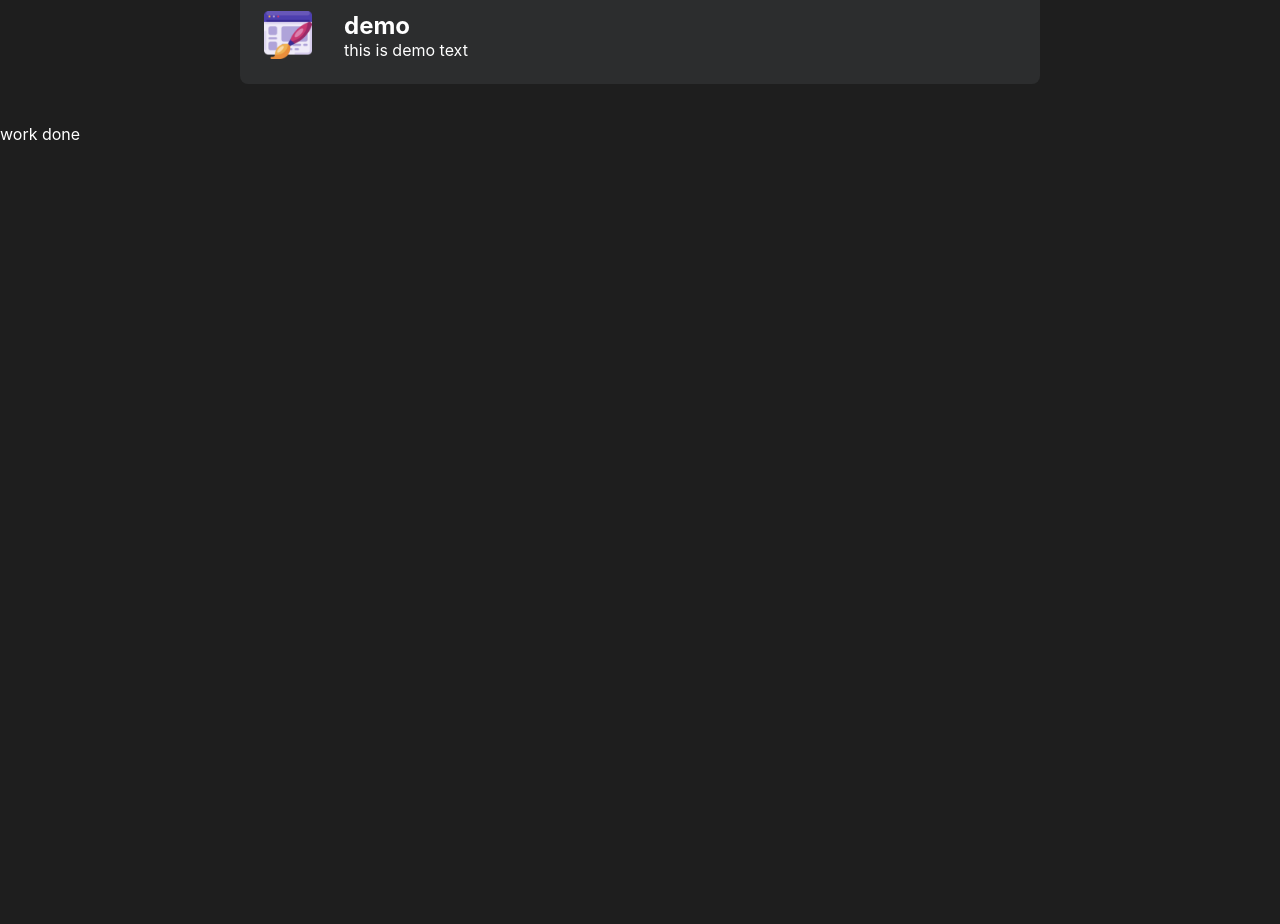
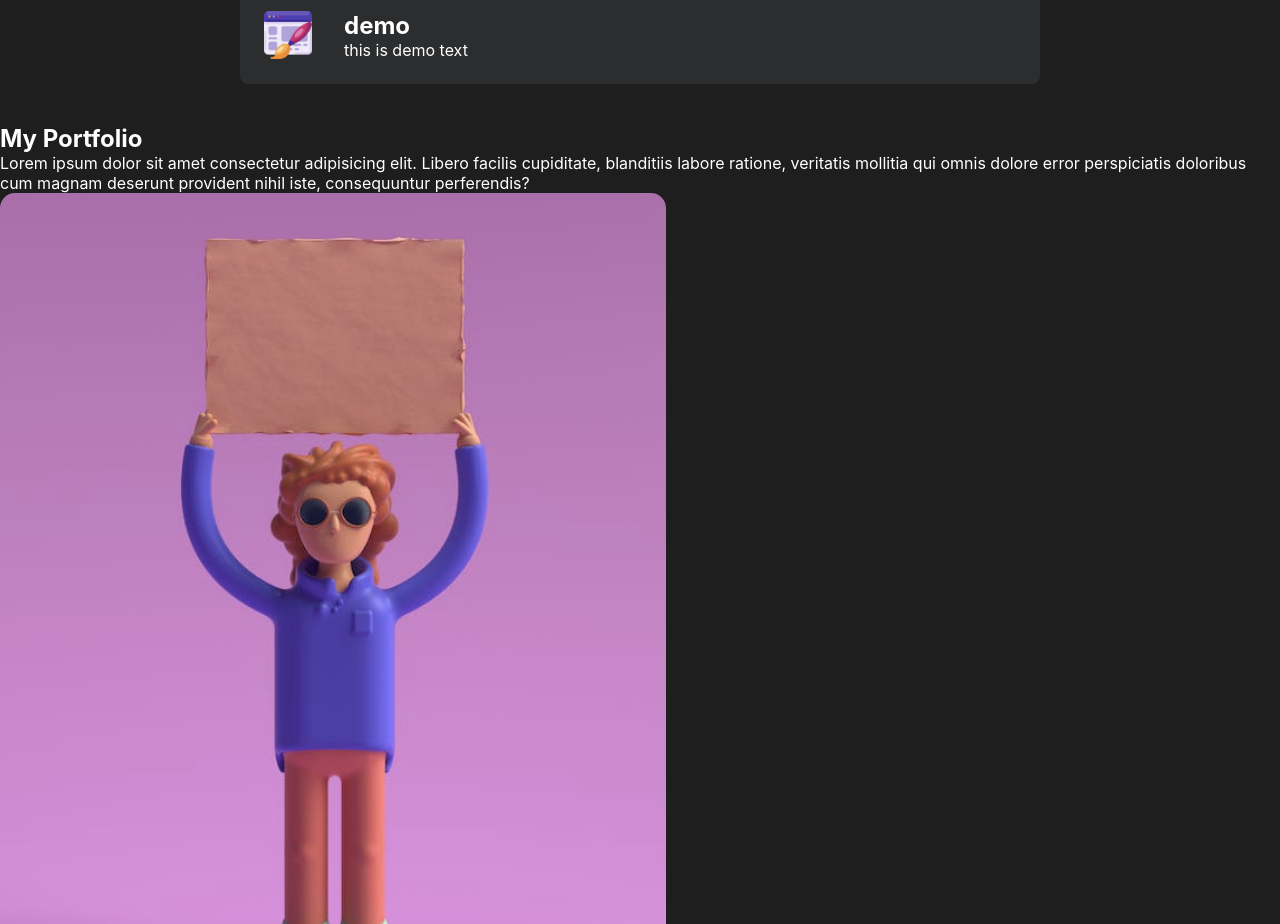
Before and after one commit to Adithyan-Tech/Portfolio, a React (Create React App) app: page / in a window 1280 px wide. Shown: the part 1340-2264 px from the top of the page. Before the commit the page ends 1484 px from the top, so only its background shows below. Built offline with nearby package versions, Linux system fonts and the light colour scheme.

Commit message:
add images

```diff
--- a/src/components/works.js
+++ b/src/components/works.js
@@ -1,13 +1,33 @@
-import React from 'react'
-import './works.css'
+import React from "react";
+import "./works.css";
+import portfolio1 from '../assets/assets/portfolio-1.png'
+import portfolio2 from '../assets/assets/portfolio-2.png'
+import portfolio3 from '../assets/assets/portfolio-3.png'
+import portfolio4 from '../assets/assets/portfolio-4.png'
+import portfolio5 from '../assets/assets/portfolio-5.png'
+import portfolio6 from '../assets/assets/portfolio-6.png'
 
 const Works = () => {
   return (
-  <section id='works'>
-    work done
+    <section id="works">
+      <h2 className="workstitle">My Portfolio</h2>
+      <span className="workDesc">
+        Lorem ipsum dolor sit amet consectetur adipisicing elit. Libero facilis
+        cupiditate, blanditiis labore ratione, veritatis mollitia qui omnis
+        dolore error perspiciatis doloribus cum magnam deserunt provident nihil
+        iste, consequuntur perferendis?
+      </span>
+      <div className="worksimg">
+        <img src={portfolio1} alt="portfolio1" className="workImg" />
+        <img src={portfolio2} alt="portfolio2" className="workImg" />
+        <img src={portfolio3} alt="portfolio3" className="workImg" />
+        <img src={portfolio4} alt="portfolio4" className="workImg" />
+        <img src={portfolio5} alt="portfolio5" className="workImg" />
+        <img src={portfolio6} alt="portfolio6" className="workImg" />
 
-  </section>
-  )
-}
+      </div>
+    </section>
+  );
+};
 
-export default Works
+export default Works;
```
